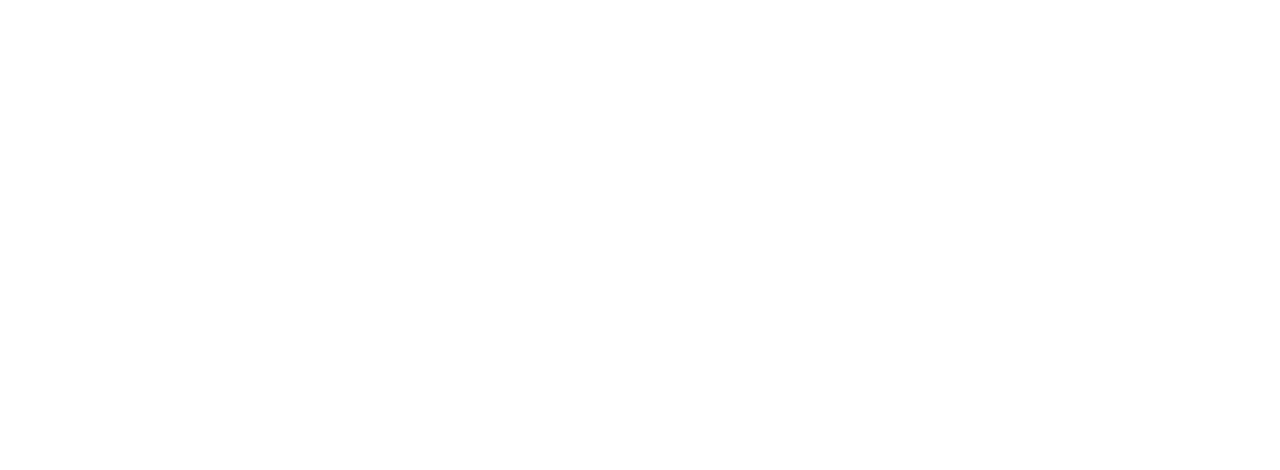
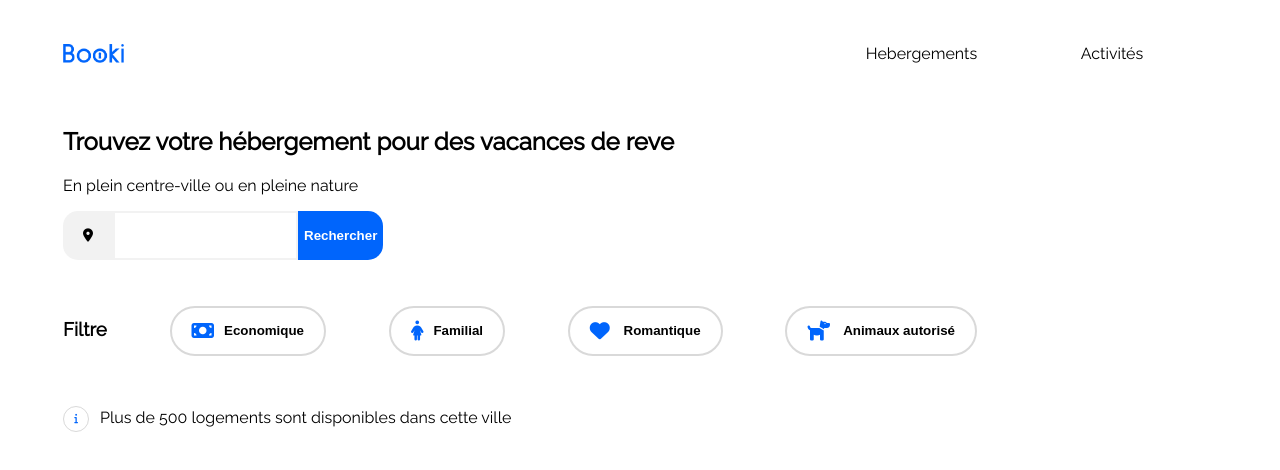
Before and after one commit to DanCoooper/ProjetBooki, a plain HTML site: page index.html in a window 1280 px wide. Drawn offline with Linux system fonts and the light colour scheme.

Commit message:
header et premiere section

```diff
--- a/css/style.css
+++ b/css/style.css
@@ -0,0 +1,135 @@
+html {
+    font-family: "raleway";
+    background-color: white;
+    /* max-width: 1400px;
+    height: 992px;
+    width: 768px; */
+}
+
+header {
+    margin-top: -8px;
+}
+
+.nav-container {
+    float: right;
+    margin-right: 77px;
+    width: 381px;
+    display: flex;
+    flex-direction: row;
+    justify-content: space-around;
+}
+
+.nav-item {
+    text-decoration: none;
+    color: black;
+    padding: 0px 30px;
+    padding-top: 44px;
+
+}
+
+.nav-item:hover {
+    border-top: solid 2px;
+    border-color: blue;
+    color:  blue;
+}
+
+.logo {
+    width: 61.09px;
+    height: 19px;
+    margin-top: 44px;
+    margin-left: 55px;
+
+}
+
+.section1 {
+    margin-top: 60px;
+    margin-left: 55px;
+}
+
+.loc {
+    background-color: #f2f2f2;
+    width: 50px;
+    border-style: hidden;
+    border-top-left-radius: 15px;
+    border-bottom-left-radius: 15px;
+}
+
+.div-search {
+    height: 49px;
+    display: flex;
+}
+
+.search {
+    border-style: solid;
+    border-radius: 0px !important;
+    border-color: #F2F2F2 !important;
+}
+
+.btn-search {
+    color: white;
+    border-style: hidden;
+    border-radius: 0px 15px 15px 0px;
+    background-color: #0065FC;
+}
+
+.h3-filtre {
+padding: 14px 0px;
+margin: 0px;
+font-weight: bold;
+text-align: center;
+line-height: 1;
+}
+
+.filtre {
+    margin-top: 46px;
+    display: flex;
+    justify-content: space-between;
+    width: 914px;
+    height: 50px;
+    vertical-align: auto;
+}
+
+.filtre-item {
+    font-weight: bold;
+    background-color: white;
+    border-radius: 30px;
+    border-color: #D9D9D9;
+    border-style: solid;
+    padding: 0px 20px;
+}
+
+.filtre-item:hover {
+    background-color: #DEEBFF;
+}
+
+.filtre-icon {
+   margin-right: 10px;
+   color: #0065FC;
+}
+
+.info {
+    margin-top: 50px;
+    display: flex;
+    height: 24px;
+    width: 577px;
+}
+
+.info-logo{
+    color: #0065FC;
+    margin: auto;
+}
+.round-info {
+    border: 1px solid #D9D9D9;
+    border-radius: 100%;
+    height: 24px;
+    width: 24px;
+    display: flex;
+    align-items: center;
+    justify-content: center;
+}
+
+.p-info {
+    margin: auto;
+    margin-left: 11px;
+    font-weight: 400;
+}
--- a/index.html
+++ b/index.html
@@ -1,10 +1,55 @@
 <!DOCTYPE html>
 
 <html>
-    <head>
 
-    </head>
+<head>
+    <script src="https://kit.fontawesome.com/b5a2e40775.js" crossorigin="anonymous"></script>
+    <link rel="preconnect" href="https://fonts.googleapis.com">
+    <link rel="preconnect" href="https://fonts.gstatic.com" crossorigin>
+    <link href="https://fonts.googleapis.com/css2?family=Raleway&display=swap" rel="stylesheet">
+    <link rel="stylesheet" href="css/style.css">
+</head>
+
+<body>
+    <header>
+        <img class="logo" src="images/logo/Booki.png" alt="">
+        <div class="nav-container">
+            <a href="" class="nav-item">Hebergements</a>
+            <a href="" class="nav-item">Activités</a>
+        </div>
+    </header>
+    <section class="section1">
+        <h2>Trouvez votre hébergement pour des vacances de reve</h2>
+        <p>En plein centre-ville ou en pleine nature</p>
+        <form action="">
+
+            <div class="div-search">
+                <button class="loc">
+                    <b><i class="fa-solid fa-location-dot"></i></b>
+                </button>
+                <input class="search" type="search">
+                <button class="btn-search">
+                    <b>Rechercher</b>
+                </button>
+            </div>
+        </form>
+
+        <form class="filtre" action="">
+            <h3 class="h3-filtre">Filtre</h3>
+            <button class="filtre-item"><i class="filtre-icon fas fa-money-bill fa-xl"></i>Economique</button>
+            <button class="filtre-item"><i class="filtre-icon fa-solid fa-person-dress fa-xl"></i>Familial</button>
+            <button class="filtre-item"><i class="filtre-icon fas fa-heart fa-xl"></i> Romantique</button>
+            <button class="filtre-item"><i class="filtre-icon fas fa-dog fa-xl"></i> Animaux autorisé</button>
+        </form>
+        <div class="info">
+            <div class="round-info">
+                <i class="info-logo fas fa-info fa-2xs"></i>
+            </div>
+            <p class="p-info">Plus de 500 logements sont disponibles dans cette ville</p>
+        </div>
+    </section>
 
 
+</body>
 
 </html>
```
